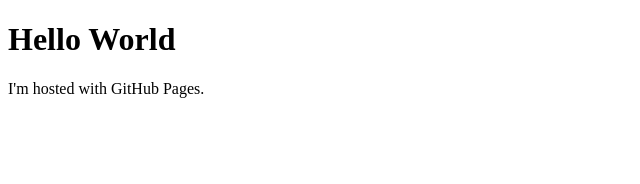
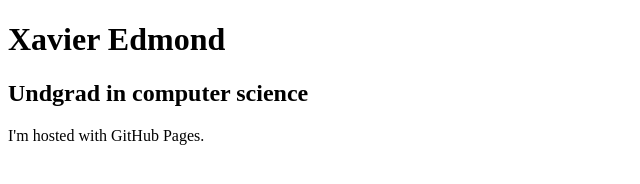
Before and after one commit to XavierDallas/XavierDallas.github.io, a plain HTML site: page index.html in a window 1280 px wide. Shown: the whole page, without its empty margins (0-640 px from the left). Drawn offline with Linux system fonts and the light colour scheme.

Commit message:
Update index.html

```diff
--- a/index.html
+++ b/index.html
@@ -1,7 +1,8 @@
 <!DOCTYPE html>
 <html>
 <body>
-<h1>Hello World</h1>
+<h1>Xavier Edmond </h1>
+<h2>Undgrad in computer science </h2>
 <p>I'm hosted with GitHub Pages.</p>
 </body>
 </html>
```
